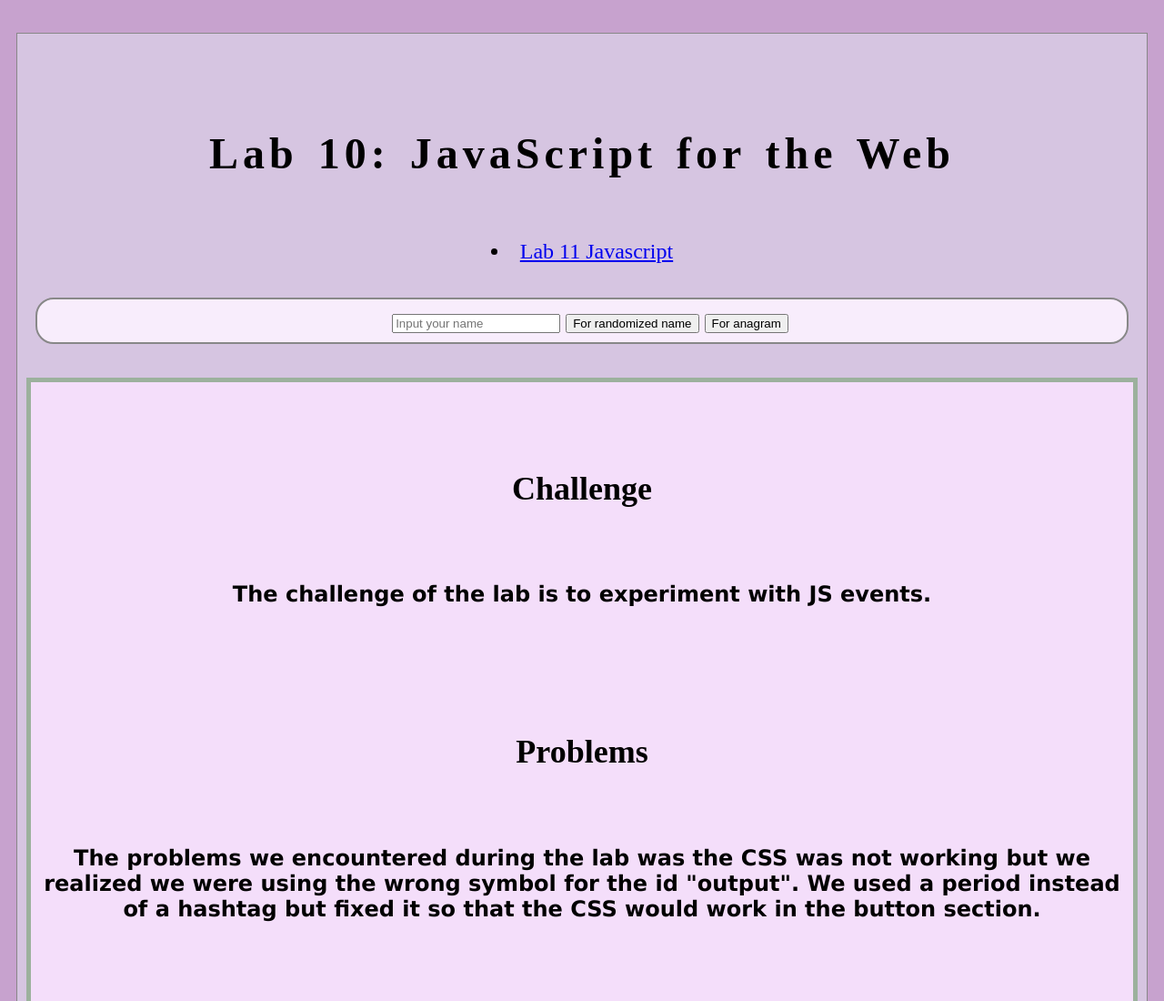
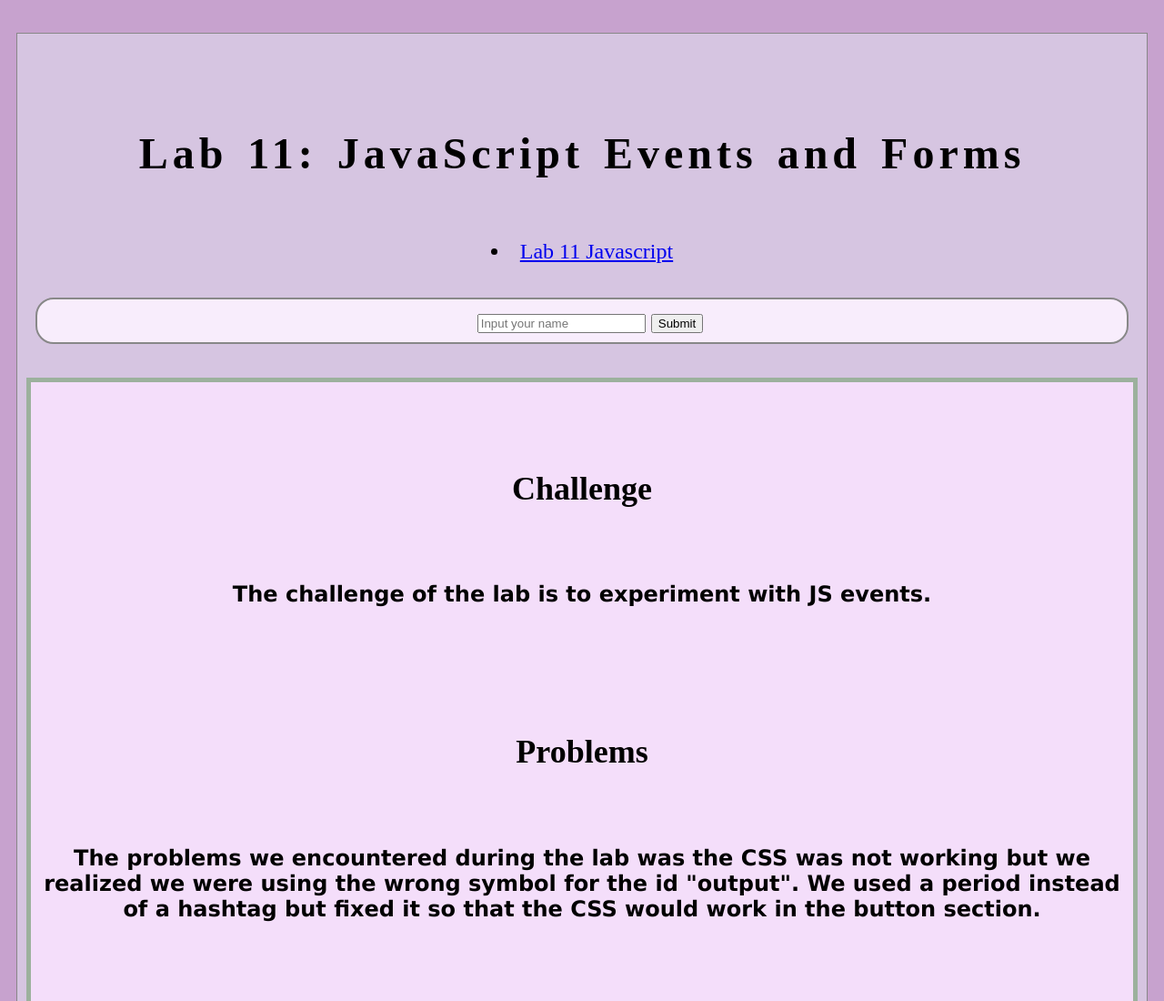
Before and after one commit to Wing-k/art101, a plain HTML site: page lab11/index.html in a window 1280 px wide. Shown: the top 1100 px of the page at 91% size. Drawn offline with nearby package versions, Linux system fonts and the light colour scheme; files that its build step writes are made by us from their sources.

Commit message:
Update index.html

```diff
--- a/lab11/index.html
+++ b/lab11/index.html
@@ -2,7 +2,7 @@
 <html>
 <head>
     <!-- This title is used for tabs and bookmarks -->
-    <title>Lab 10: JavaScript for the Web</title>
+    <title>Lab 11: JavaScript Events and Forms</title>
 
     <!-- Use UTF character set, a good idea with any webpage -->
     <meta charset="UTF-8" />
@@ -17,12 +17,11 @@
     <!-- Style this page by changing the CSS in ../css/site.css or css/lab.css -->
     <main id="content">
         <section>
-            <h1>Lab 10: JavaScript for the Web</h1><br>
+            <h1>Lab 11: JavaScript Events and Forms</h1><br>
             <li><a href="js/lab.js">Lab 11 Javascript</a></li>
             <div id="output">
                 <input  type="text" id="user-name" placeholder="Input your name">
-                <button id="submit">For randomized name</button>
-                <button id="anagram">For anagram</button>
+                <button id="submit">Submit</button>
             </div>
             <div class="special">
                 <div class="challenge">
```
